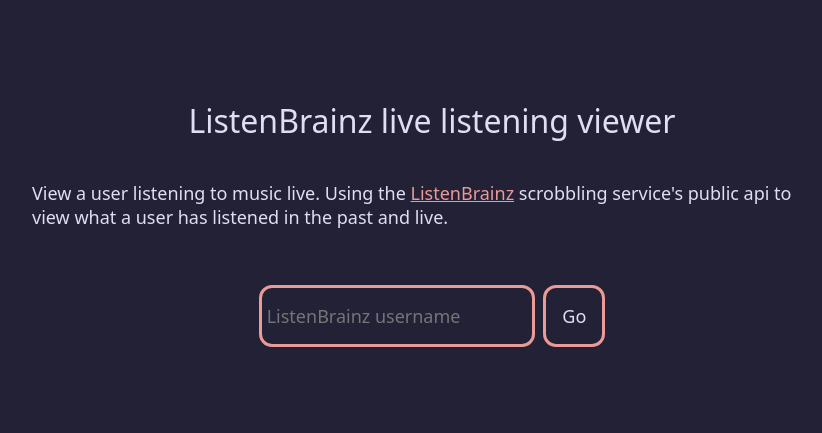
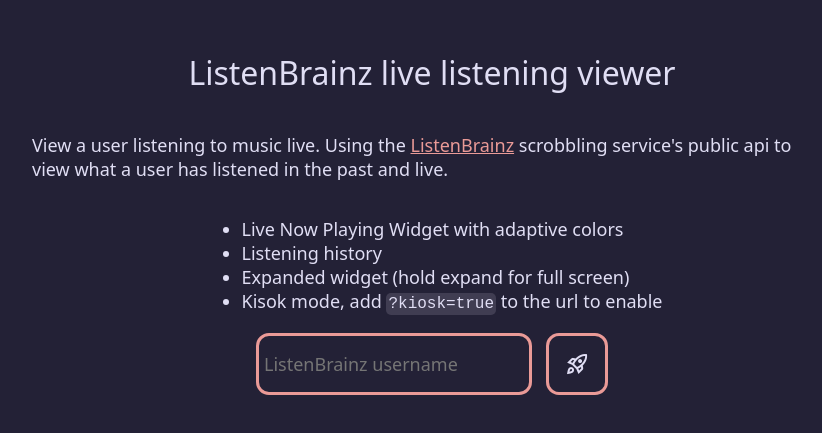
Before and after one commit to imagineeeinc/listening-frontend, a SvelteKit app: page / in a window 1280 px wide. Shown: the part 187-620 px from the top of the page, without its empty margins (208-1030 px from the left). Built offline with nearby package versions, Linux system fonts and the light colour scheme.

Commit message:
updated home page to add features

```diff
--- a/src/lib/css/main.css
+++ b/src/lib/css/main.css
@@ -23,6 +23,10 @@
 
 	padding: 0;
 	margin: 0;
+}
+::selection {
+  background: var(--secondary);
+  color: var(--bg-secondary);
 }
 /* Material icons from fonts.google.com/icons */
 .m-icon {
--- a/src/routes/+page.svelte
+++ b/src/routes/+page.svelte
@@ -10,10 +10,16 @@
     <h1>ListenBrainz live listening viewer</h1>
     <p>
       View a user listening to music live. Using the <a href="https://listenbrainz.org/" target="_blank">ListenBrainz</a> scrobbling service's public api to view what a user has listened in the past and live.
-    <p>
-    <div>
+    </p>
+    <ul>
+      <li>Live Now Playing Widget with adaptive colors</li>
+      <li>Listening history</li>
+      <li>Expanded widget (hold expand for full screen)</li>
+      <li>Kisok mode, add <code>?kiosk=true</code> to the url to enable</li>
+    </ul>
+    <div id="input">
       <input bind:value={username} placeholder="ListenBrainz username" type="text"/>
-      <button on:click={goTo} id="go">Go</button>
+      <button on:click={goTo} id="go" class="m-icon">rocket_launch</button>
     </div>
   </div>
 </div>
@@ -37,8 +43,19 @@
   h1 {
     font-size: xx-large;
   }
+  #input {
+    display: flex;
+    align-items: center;
+    gap: 10px
+  }
   #go {
     height: 56px;
     width: 56px;
   }
+  code {
+    font-family: monospace;
+    background: var(--bg-secondary);
+    padding: 2px;
+    border-radius: 5px;
+  }
 </style>
```
Also changed, not shown: 1 other file (tests, documents, lock files or other folders).
